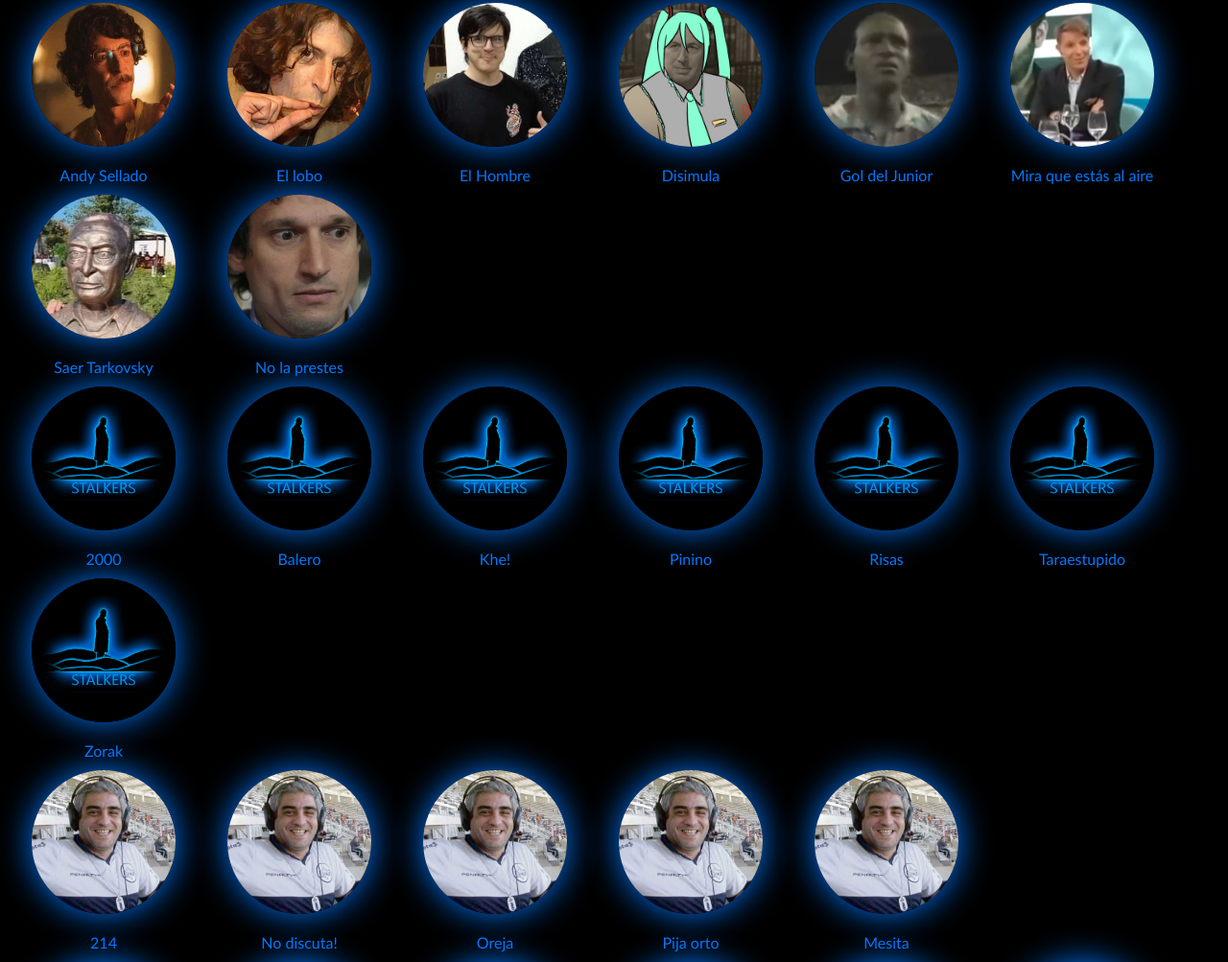
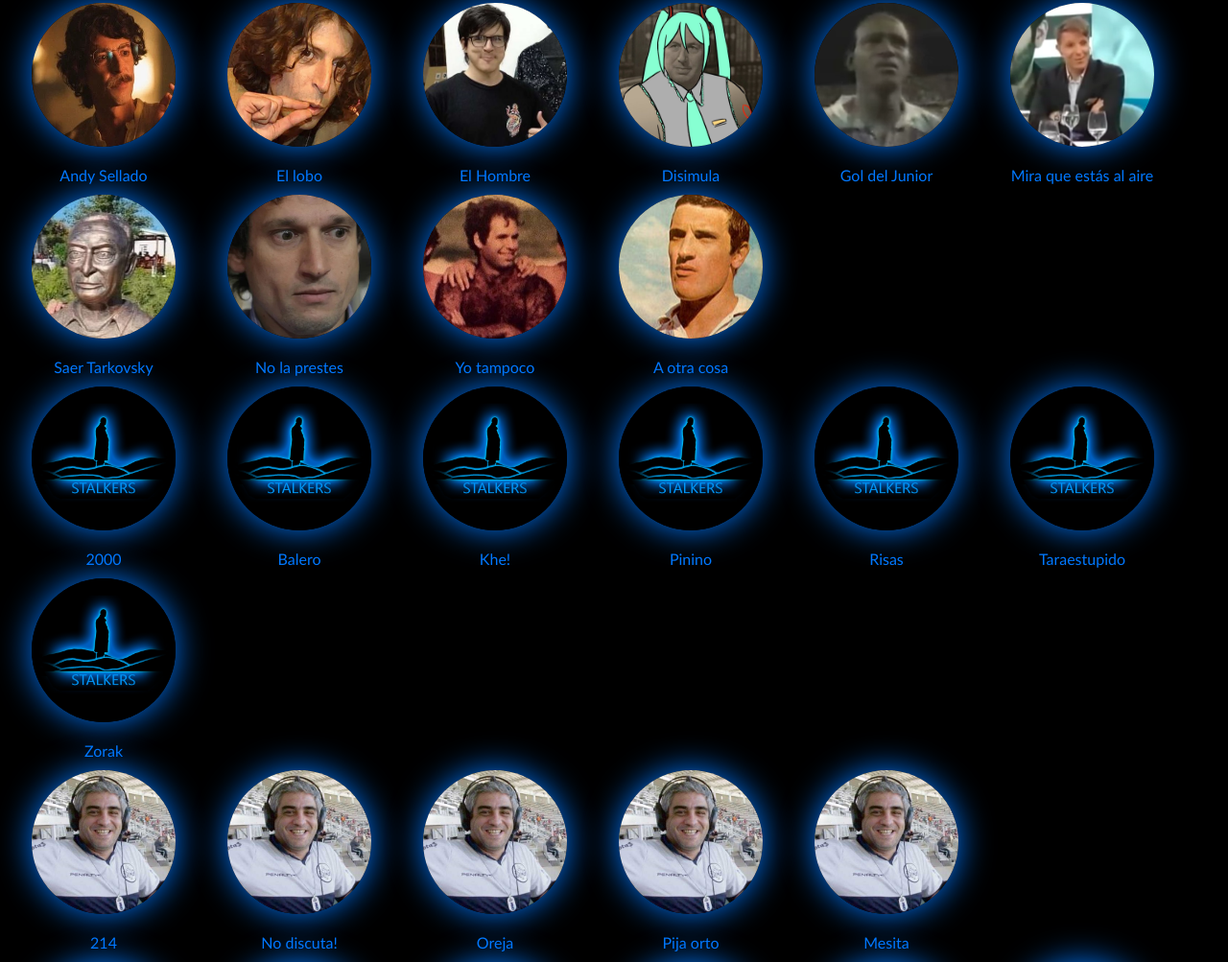
Before and after one commit to PastorL/rosarigacine_botonera, a plain HTML site: page index.html in a window 1280 px wide. Shown: the part 3605-4608 px from the top of the page at 96% size. Drawn offline with nearby package versions, Linux system fonts and the light colour scheme.

Commit message:
Agrego a otra cosa y yo tampoco

```diff
--- a/index.html
+++ b/index.html
@@ -704,6 +704,18 @@
 		<p class="button-text">No la prestes</p>
 	</div>
 
+	<div class="button-container">
+		<a><img src="images/yo_tampoco.jpg" class="button-image" alt="yo_tampoco"></a>
+		<audio id="yo_tampoco" src="audios/yo_tampoco.mp3"></audio>
+		<p class="button-text">Yo tampoco</p>
+	</div>
+
+	<div class="button-container">
+		<a><img src="images/a_otra_cosa.jpg" class="button-image" alt="a_otra_cosa"></a>
+		<audio id="a_otra_cosa" src="audios/a_otra_cosa.mp3"></audio>
+		<p class="button-text">A otra cosa</p>
+	</div>
+
 	<div class="stalkers-container">
 
 		<div class="button-container">
```
Also changed, not shown: images/a_otra_cosa.jpg (added), images/yo_tampoco.jpg (added), 2 other files.
